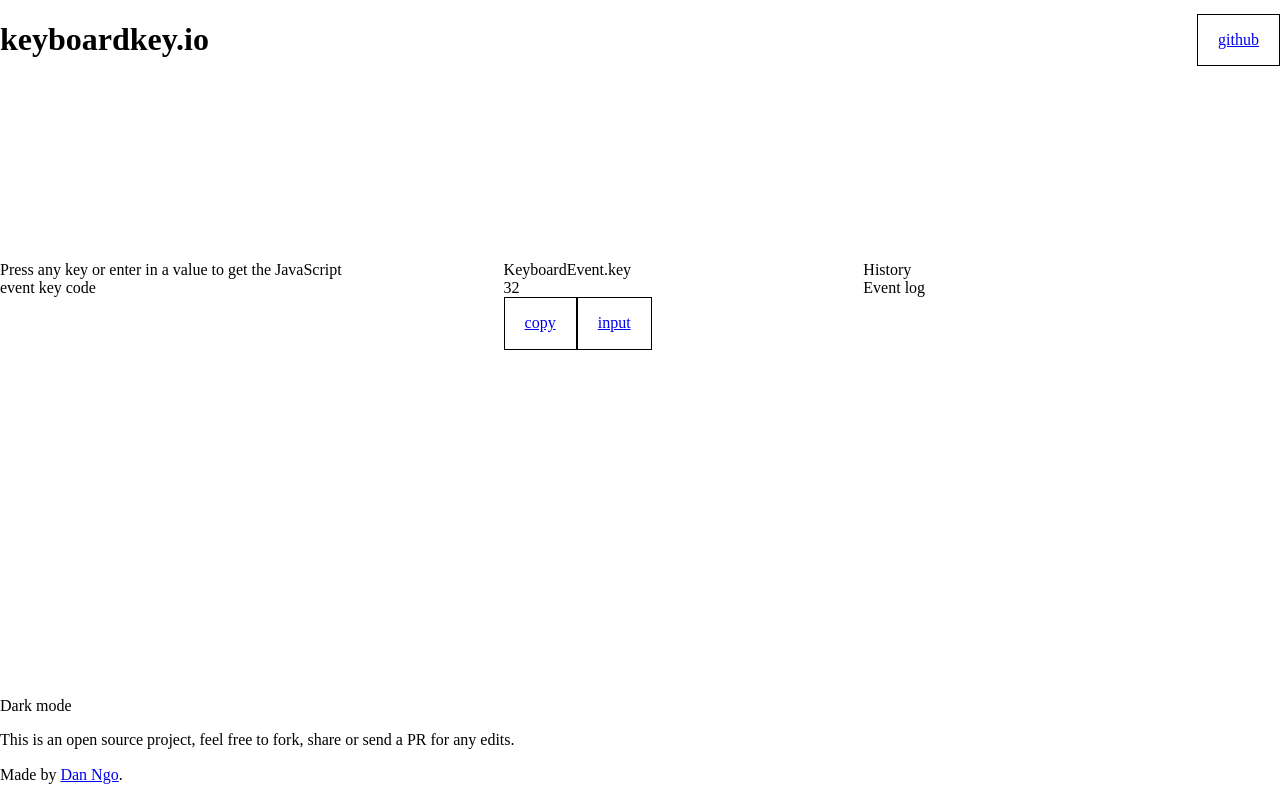
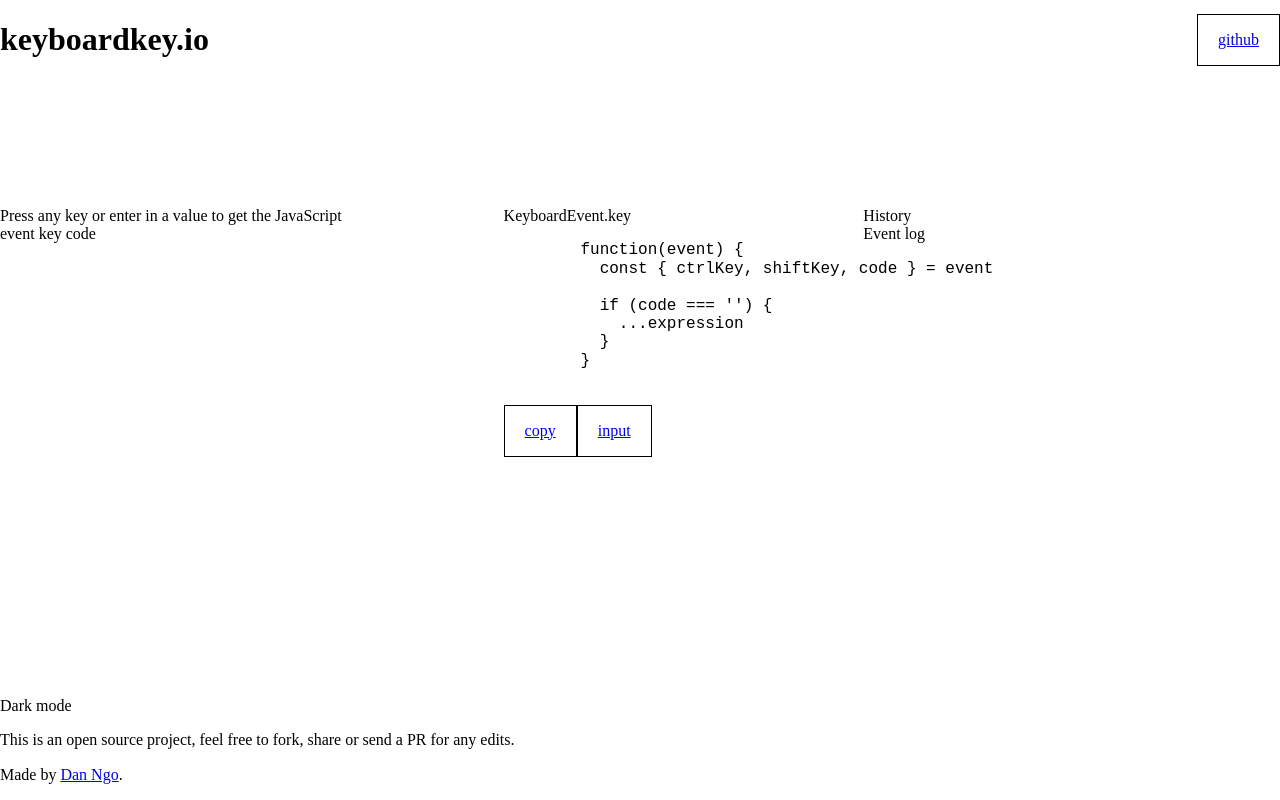
Before and after one commit to danngofett/eventkey, a Vue app: page / in a window 1280 px wide. Built offline with nearby package versions, Linux system fonts and the light colour scheme.

Commit message:
BUILD: Added base functionality for keydown display

```diff
--- a/src/App.vue
+++ b/src/App.vue
@@ -13,8 +13,18 @@
       <div>KeyboardEvent.key</div>
 
       <div>
-        32
+        {{ code }}
       </div>
+
+      <pre>
+        function(event) {
+          const { ctrlKey, shiftKey, code } = event
+
+          if ({{ keyString }}) {
+            ...expression
+          }
+        }
+      </pre>
 
       <div>
         <base-button label="copy" to="#" />
@@ -47,10 +57,21 @@
 
 <script lang="ts">
 import { defineComponent } from 'vue'
+import { useKeyDownCode } from './mixins/keydown-event'
 
-export default defineComponent({
-  name: 'App'
+const App = defineComponent({
+  setup() {
+    const { code, key, keyString } = useKeyDownCode()
+
+    return {
+      code,
+      key,
+      keyString
+    }
+  }
 })
+
+export default App
 </script>
 
 <style module>
--- /dev/null
+++ b/src/mixins/keydown-event.ts
@@ -0,0 +1,58 @@
+import { onMounted, ref, computed } from 'vue'
+
+export function useKeyDownCode() {
+  const code = ref('')
+  const type = ref('')
+  const key = ref('')
+  const timestamp = ref(0)
+
+  const isShiftKey = ref(false)
+  const isCtrlKey = ref(false)
+
+  const keyString = computed(() => {
+    if (isCtrlKey.value && isShiftKey.value && code) {
+      return `ctrlKey && shiftKey && code === '${code.value}'`
+    }
+
+    if (isCtrlKey.value && code) {
+      return `isCtrlKey && code === '${code.value}'`
+    }
+
+    if (isShiftKey.value && code) {
+      return `shiftKey && code === '${code.value}'`
+    }
+
+    if (code) {
+      return `code === '${code.value}'`
+    }
+  })
+
+  function update(event: KeyboardEvent) {
+    event.preventDefault()
+
+    if (event.repeat) {
+      return
+    }
+
+    code.value = event.code
+    key.value = event.key
+    type.value = event.type
+    isCtrlKey.value = event.ctrlKey
+    isShiftKey.value = event.shiftKey
+    timestamp.value = event.timeStamp
+  }
+
+  onMounted(() => {
+    window.addEventListener('keydown', update)
+  })
+
+  return {
+    code,
+    key,
+    type,
+    isCtrlKey,
+    isShiftKey,
+    keyString,
+    timestamp
+  }
+}
```
Also changed, not shown: src/components/HelloWorld.vue (deleted, +0 -48 lines).
